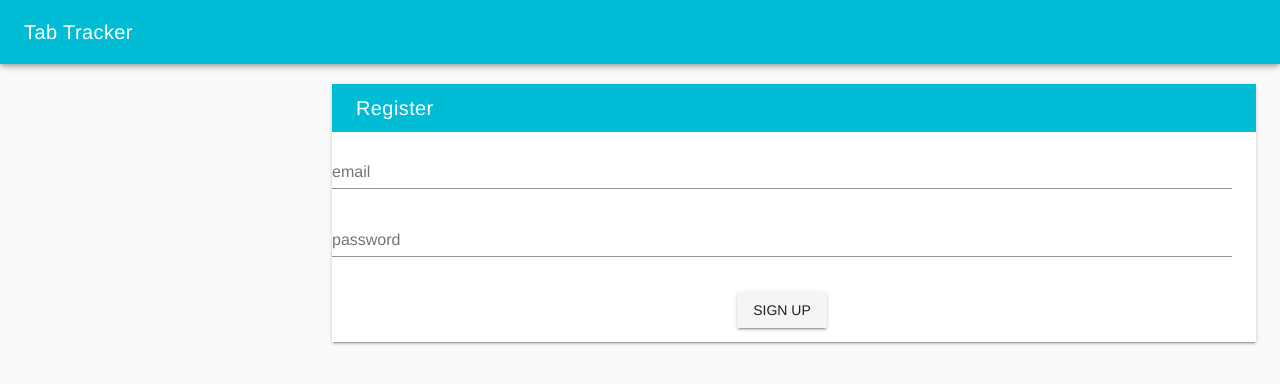
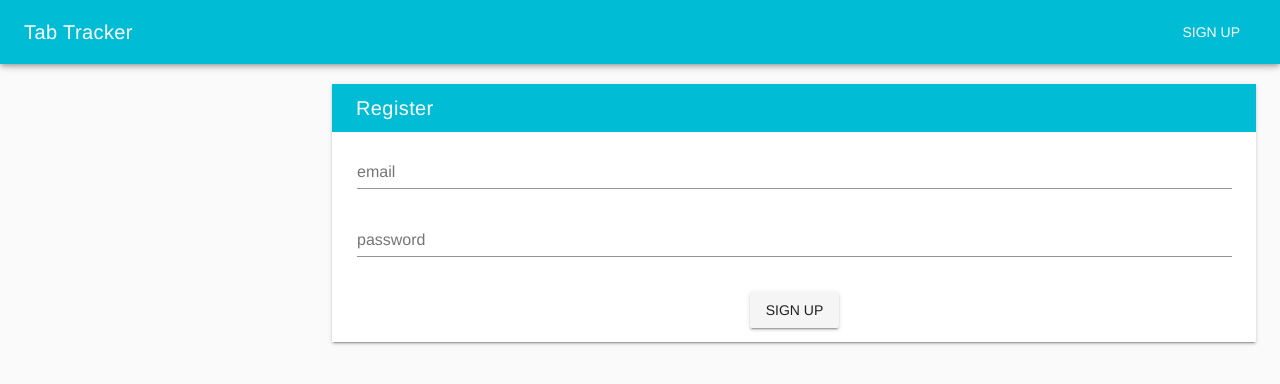
Before and after one commit to Augustin-Holguin/guitartabs, a Vue app in the folder client/: page /#/register in a window 1280 px wide. Shown: the top 384 px of the page. Built offline with nearby package versions, Linux system fonts and the light colour scheme.

Commit message:
setup root and register routes + styling of signup

```diff
--- a/client/src/components/Header.vue
+++ b/client/src/components/Header.vue
@@ -1,15 +1,35 @@
 <template>
   <v-toolbar fixed class="cyan" dark>
-    <v-toolbar-title class="mr-4">Tab Tracker</v-toolbar-title>
+    <v-toolbar-title class="mr-4">
+      <span class="home" @click="navigateTo({name: 'root'})">Tab Tracker</span>
+    </v-toolbar-title>
+
+    <!-- <v-toolbar-items>
+      <v-btn flat dark>
+        Browse
+      </v-btn>
+    </v-toolbar-items> -->
+
+    <v-spacer></v-spacer> <!-- puts all elements to the right -->
+
+    <v-toolbar-items>
+      <v-btn flat dark @click="navigateTo({name: 'register'})">Sign up</v-btn>
+    </v-toolbar-items>
   </v-toolbar>
 </template>
 
 <script>
 export default {
-
+  methods: {
+    navigateTo (route) {
+      this.$router.push(route) // this.$router => access router
+    }
+  }
 }
 </script>
 
 <style scoped>
-
+.home {
+  cursor: pointer;
+}
 </style>
--- a/client/src/components/Register.vue
+++ b/client/src/components/Register.vue
@@ -8,7 +8,7 @@
 
         <div class="pl4 pr-4 pt-2 pb-2">
           <v-text-field label="email" v-model="email"></v-text-field>
-          <v-text-field label="password" v-model="password"></v-text-field>
+          <v-text-field type="password" label="password" v-model="password"></v-text-field>
           <div class="error" v-html="error"></div>
           <v-btn class="sign" @click="register">Sign up</v-btn>
         </div>
@@ -46,7 +46,12 @@ export default {
 <style scoped>
 .error {
   margin-top: 10px;
+  background-color: inherit!important;
   color: crimson;
   font-size: 0.9em;
 }
+
+.pl4{
+  margin-left: 25px!important;
+}
 </style>
--- a/client/src/router/index.js
+++ b/client/src/router/index.js
@@ -7,6 +7,10 @@ Vue.use(Router)
 export default new Router({
   routes: [
     {
+      path: '/',
+      name: 'root',
+    },
+    {
       path: '/register',
       name: 'register',
       component: Register
```
